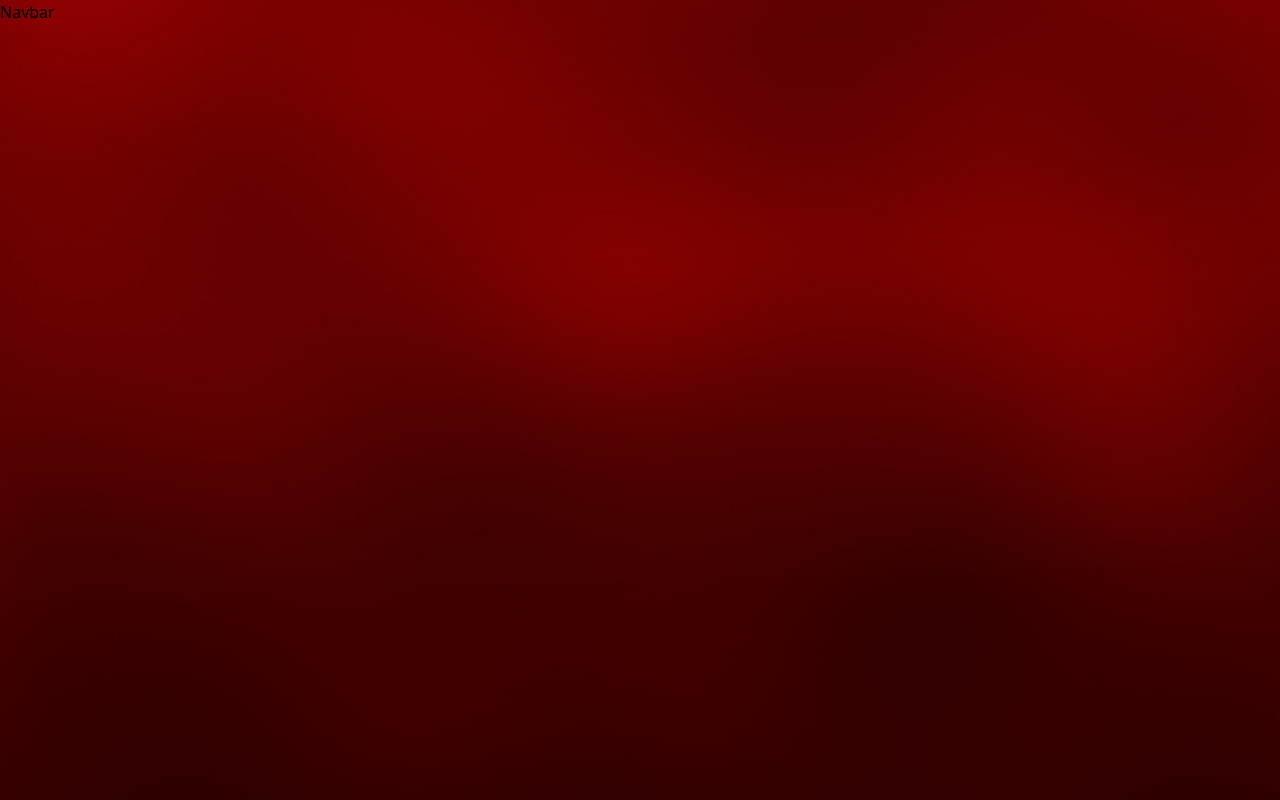
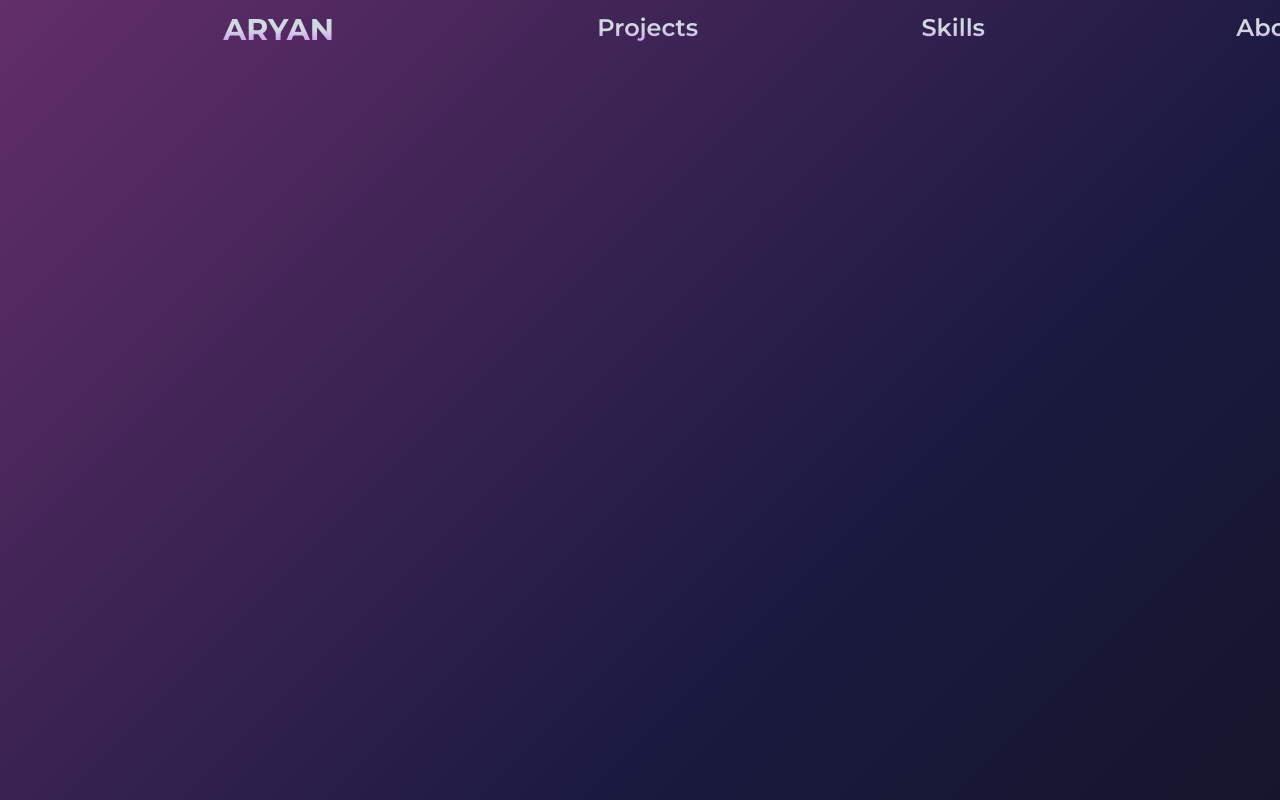
Before and after one commit to Aryanftw/portfolio-2, a React (Vite) app: page /Home in a window 1280 px wide. Shown: the top 800 px of the page. Built offline with nearby package versions, Linux system fonts and the light colour scheme.

Commit message:
basic css

```diff
--- a/src/components/Home.css
+++ b/src/components/Home.css
@@ -1,7 +1,16 @@
 .main{
   width:96rem;
-  background-image: url('./HomePage.png');
+  /*background-image: url('./trial.png');*/
+  background: linear-gradient(135deg, #0d0d0d, #1a1a40, #753375, #1a1a40, #0d0d0d);
   background-repeat: no-repeat;
   background-position: center;
   background-size:cover;
+  background-size: 300% 300%;
+  animation: gradientAnimation 12s ease infinite;
 }
+
+@keyframes gradientAnimation {
+  0% { background-position: 0% 50%; }
+  50% { background-position: 100% 50%; }
+  100% { background-position: 0% 50%; }
+}
--- a/src/components/IntroPage.css
+++ b/src/components/IntroPage.css
@@ -1,4 +1,4 @@
-.main{
+.main1{
   width:96rem;
   background-image: url('./Screenshot2024-10-30-210229.png');
   background-repeat: no-repeat;
--- a/src/components/Intropage.jsx
+++ b/src/components/Intropage.jsx
@@ -4,7 +4,7 @@ import { Outlet, Link } from "react-router-dom";
 import Home from './Home';
 const Intropage = () => {
   return (
-    <div  className="main flex flex-col justify-center items-center min-h-screen font-custom">
+    <div  className="main1 flex flex-col justify-center items-center min-h-screen font-custom">
       <h1 id='typing-text' className='text-7xl font-bold text-white'>Welcome to my Portfolio Site</h1>
       <Link to='./Home' className="border-2 border-blue-900 w-25 mt-5 text-white py-2 px-4 bg-gray-800 hover:text-gray-300 hover:bg-blue-950 text-white">
         Know More
--- /dev/null
+++ b/src/components/Navbar.css
@@ -0,0 +1,24 @@
+.nav{
+  background: linear-gradient(to bottom, rgb(210, 216, 227) 50%, rgb(206, 124, 251) 100%);
+  -webkit-background-clip: text;
+  -webkit-text-fill-color: transparent;
+  transition: color 0.5s ease-out;
+}
+.nav a {
+  color: inherit;
+  text-decoration: none;
+  transition: color 0.5s ease-in-out;
+}
+
+.nav a:hover {
+  color: #4163f7;
+  transition: color 0.5s ease-in-out;
+}
+
+
+.nav a:hover {
+  background: linear-gradient(to bottom, rgba(230, 0, 251, 0.8)30%, rgba(0, 158, 250, 0.8));
+  -webkit-background-clip: text;
+  -webkit-text-fill-color: transparent;
+  transition: background 0.5s ease-in-out;
+}
--- a/src/components/Navbar.jsx
+++ b/src/components/Navbar.jsx
@@ -1,8 +1,16 @@
 import React from 'react'
+import './Navbar.css'
 
 const Navbar = () => {
   return (
-    <div>Navbar</div>
+    <div>
+      <div className='flex justify-evenly text-center font-damn'>
+        <p className='nav text-3xl font-bold mt-3 mr-10'><a href="">ARYAN</a></p>
+        <p className='nav text-2xl font-semibold mt-3'><a href="">Projects</a></p>
+        <p className='nav text-2xl font-semibold mt-3 pr-4 mr-3'><a href="">Skills</a></p>
+        <p className='nav text-2xl font-semibold mt-3'><a href="">About</a></p>
+      </div>
+    </div>
   )
 }
 
--- a/src/main.css
+++ b/src/main.css
@@ -1,3 +1,5 @@
+@import url('https://fonts.googleapis.com/css2?family=Montserrat:ital,wght@0,100..900;1,100..900&family=Poppins:ital,wght@0,100;0,200;0,300;0,400;0,500;0,600;0,700;0,800;0,900;1,100;1,200;1,300;1,400;1,500;1,600;1,700;1,800;1,900&display=swap');
+
 @tailwind base;
 @tailwind components;
 @tailwind utilities;
--- a/tailwind.config.js
+++ b/tailwind.config.js
@@ -6,6 +6,7 @@ export default {
     extend: {
       fontFamily: {
         custom: ['Roboto', 'sans-serif'],
+        damn : ['Montserrat','sans-serif']
       }
     },
   },
```
Also changed, not shown: src/components/trial.png (added).
